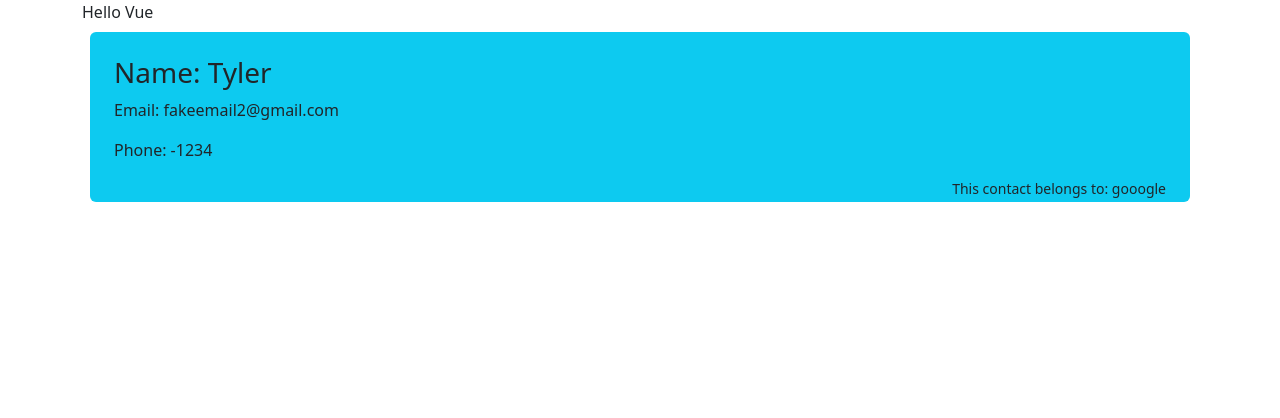
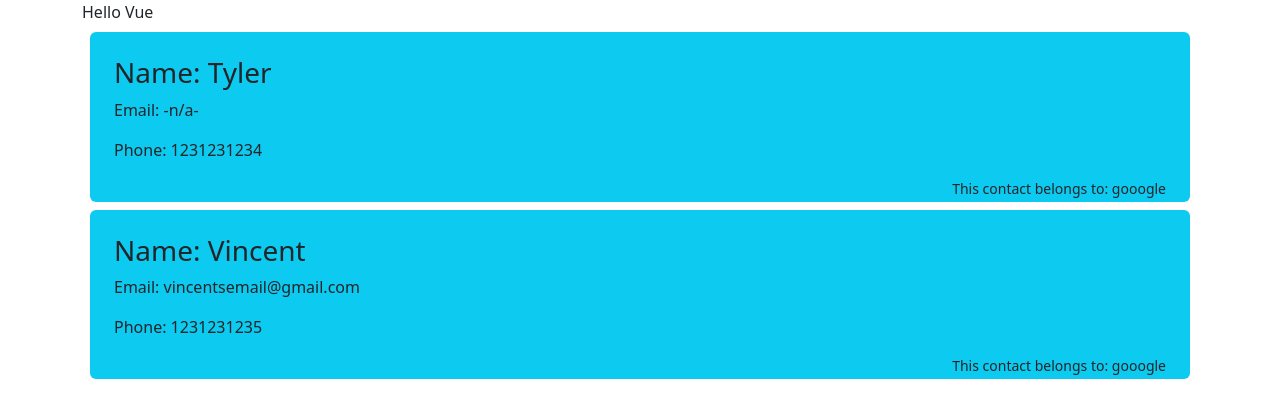
Before and after one commit to Tyler-Ke/vue-components-demo, a Vue app in the folder vue-components-demo/: page / in a window 1280 px wide. Shown: the top 418 px of the page. Built offline with nearby package versions, Linux system fonts and the light colour scheme.

Commit message:
added more specific validation, created new contact, using new email prop, and simplified setup by removing importation of defineProps()

```diff
--- a/vue-components-demo/src/App.vue
+++ b/vue-components-demo/src/App.vue
@@ -1,11 +1,8 @@
 <template>
    <div class="container">
       <div>{{ message }}</div>
-      <Contact
-         name="Tyler"
-         :phone="123-123-1234"
-         :ownername="contactsOwner"
-      ></Contact>
+      <Contact name="Tyler" :phone="1231231234" :ownername="contactsOwner"></Contact>
+      <Contact name="Vincent" :phone="1231231235" :ownername="contactsOwner" email="vincentsemail@gmail.com"></Contact>
    </div>
 </template>
 
--- a/vue-components-demo/src/components/Contact.vue
+++ b/vue-components-demo/src/components/Contact.vue
@@ -3,16 +3,17 @@
       <h3>Name: {{ name }}</h3>
       <p>Email: {{ email }}</p>
       <p>Phone: {{ phone }}</p>
-      <p class="float-end small" v-if="ownername !== ''">This contact belongs to: {{ ownername }}</p>
+      <p class="float-end small" v-if="ownername !== ''">
+         This contact belongs to: {{ ownername }}
+      </p>
    </div>
 </template>
 
 <script setup>
-   import {ref, defineProps} from "vue";
-   const email = ref("fakeemail2@gmail.com");
-   const props = defineProps({
-      name: String,
-      phone: Number,
-      ownername: String,
-   })
+const props = defineProps({
+   name: { type: String, required: true },
+   phone: Number,
+   ownername: String,
+   email: { type: String, required: false, default: "-n/a-" },
+});
 </script>
```
